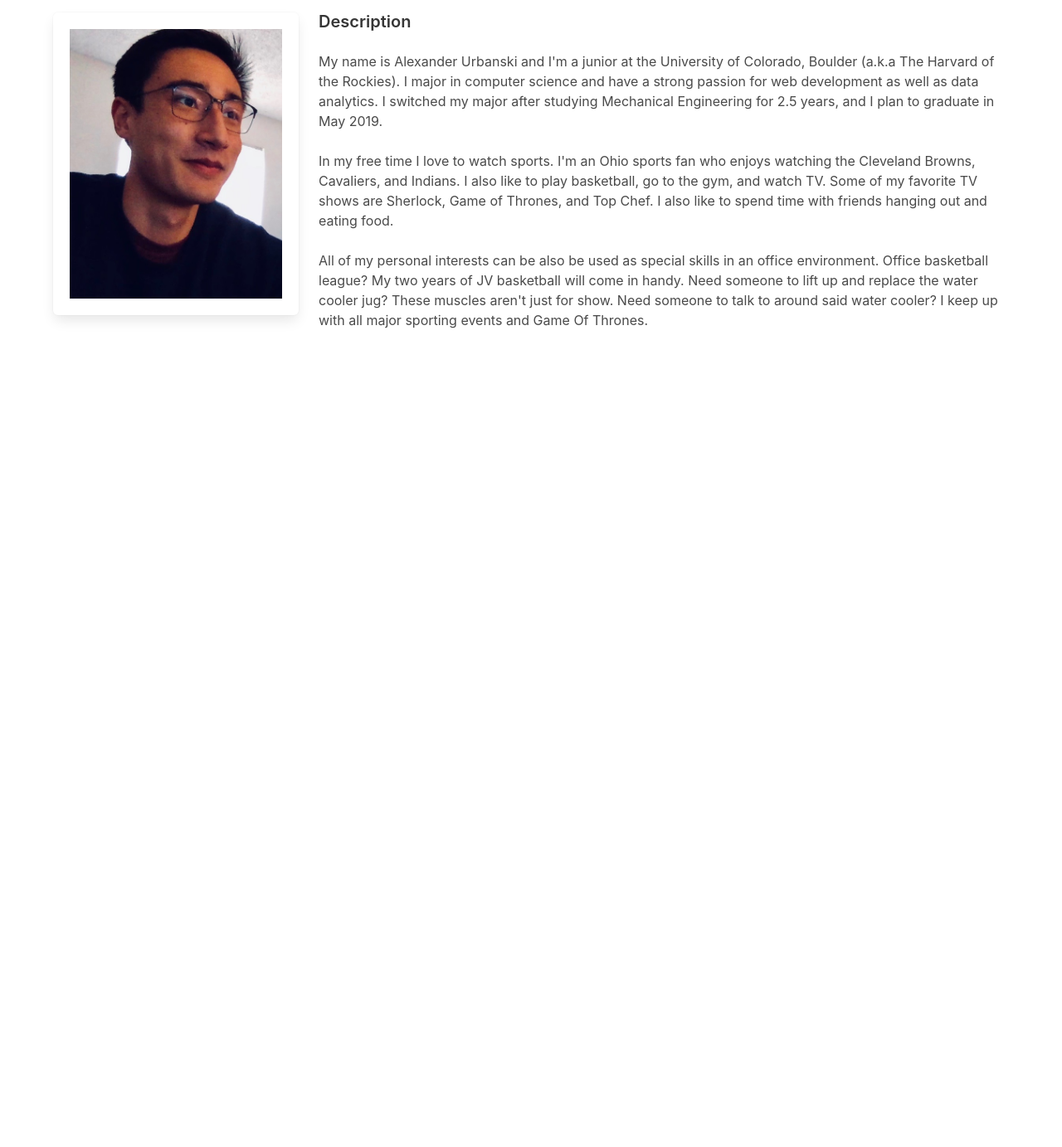
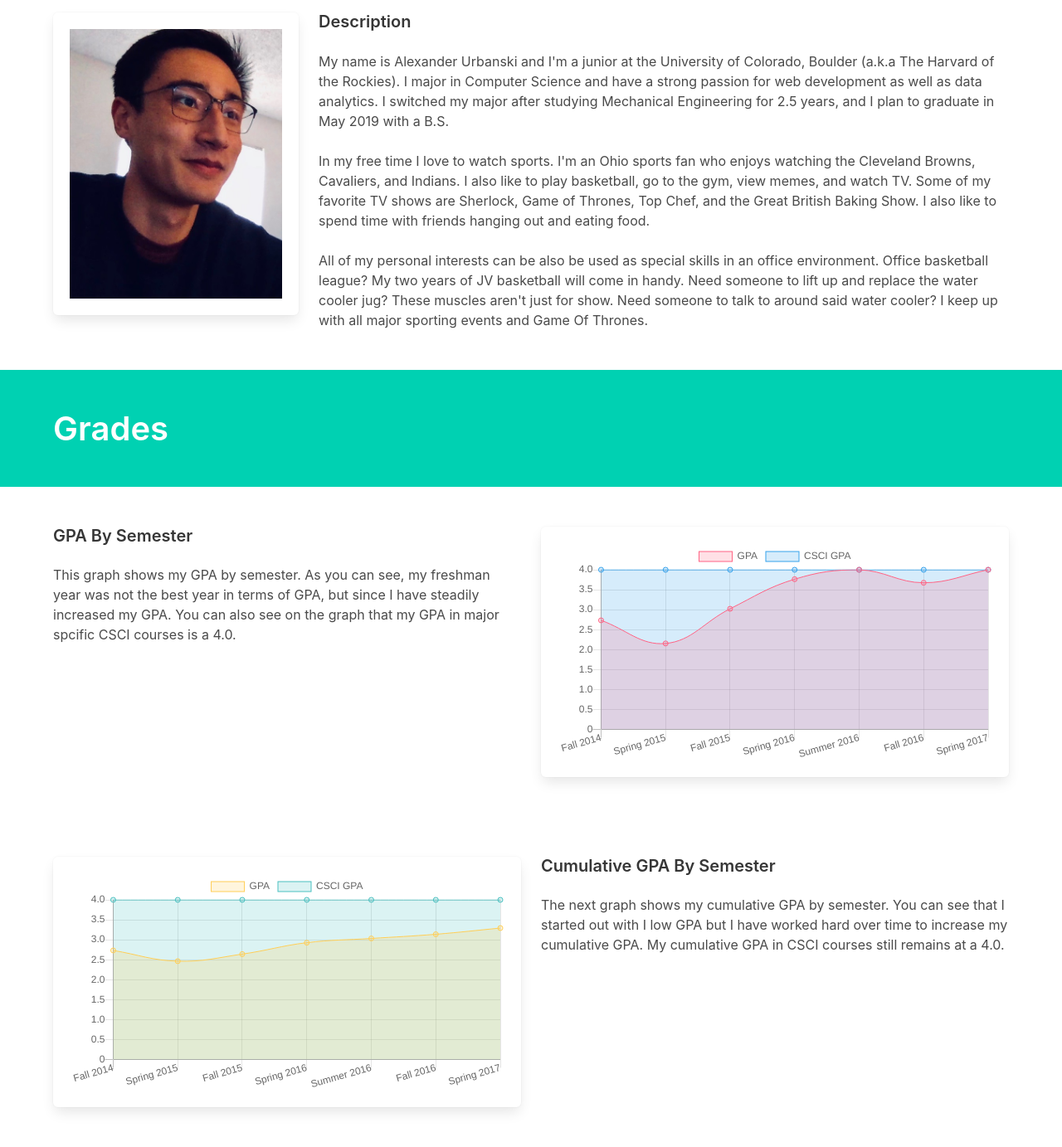
Before and after one commit to aurbanski/MyWebsite, a website: page index.html in a window 1280 px wide. Shown: the part 815-2198 px from the top of the page at 83% size. Before the commit the page ends 1261 px from the top, so only its background shows below. Drawn offline with nearby package versions, Linux system fonts and the light colour scheme.

Commit message:
integrated graph.js and made graphs.

```diff
--- a/index.html
+++ b/index.html
@@ -12,10 +12,10 @@
     <nav class="navbar is-primary" role="navigation" aria-label="main navigation">
       <div class="navbar-brand">
           <!-- navbar items, navbar burger... -->
-          <a class="navbar-item">
+          <a class="navbar-item" href="#aboutme">
             About Me
           </a>
-          <a class="navbar-item">
+          <a class="navbar-item" href="#grades">
             Grades
           </a>
           <a class="navbar-item">
@@ -39,7 +39,7 @@
       </div>
     </div>
   </section>
-  <section class="hero is-primary">
+  <section class="hero is-primary" id="aboutme">
     <div class="hero-body">
       <div class="container">
         <h1 class="title is-2">
@@ -67,17 +67,17 @@
           </h2>
           <p>
             My name is Alexander Urbanski and I'm a junior at the University of
-            Colorado, Boulder (a.k.a The Harvard of the Rockies). I major in computer
-            science and have a strong passion for web development as well as data
+            Colorado, Boulder (a.k.a The Harvard of the Rockies). I major in Computer
+            Science and have a strong passion for web development as well as data
             analytics. I switched my major after studying Mechanical Engineering
-            for 2.5 years, and I plan to graduate in May 2019.
+            for 2.5 years, and I plan to graduate in May 2019 with a B.S.
           </p>
           <br />
           <p>
             In my free time I love to watch sports. I'm an Ohio sports fan who
             enjoys watching the Cleveland Browns, Cavaliers, and Indians. I also
-            like to play basketball, go to the gym, and watch TV. Some of my favorite
-            TV shows are Sherlock, Game of Thrones, and Top Chef. I also like to spend
+            like to play basketball, go to the gym, view memes, and watch TV. Some of my favorite
+            TV shows are Sherlock, Game of Thrones, Top Chef, and the Great British Baking Show. I also like to spend
             time with friends hanging out and eating food.
           </p>
           <br />
@@ -93,5 +93,242 @@
       </div>
     </div>
   </section>
+  <section class="hero is-primary" id="grades">
+    <div class="hero-body">
+      <div class="container">
+        <h1 class="title is-2">
+          Grades
+        </h1>
+      </div>
+    </div>
+  </section>
+  <section class="section">
+    <div class="container">
+      <div class="columns">
+        <div class="column">
+          <h2 class="title is-5">
+            GPA By Semester
+          </h2>
+          <p>
+            This graph shows my GPA by semester.
+            As you can see, my freshman year was not the best year in terms of
+            GPA, but since I have steadily increased my GPA. You can also see on
+            the graph that my GPA in major spcific CSCI courses is a 4.0.
+          </p>
+        </div>
+        <div class="column">
+          <div class="box">
+            <canvas id="gradeChart" width="400" height="200"></canvas>
+          </div>
+        </div>
+      </div>
+    </div>
+  </section>
+  <section class="section">
+    <div class="container">
+      <div class="columns">
+        <div class="column">
+          <div class="box">
+            <canvas id="gradeChart2" width="400" height="200"></canvas>
+          </div>
+        </div>
+        <div class="column">
+          <h2 class="title is-5">
+            Cumulative GPA By Semester
+          </h2>
+          <p>
+            The next graph shows my cumulative GPA by semester.
+            You can see that I started out with I low GPA but I have worked
+            hard over time to increase my cumulative GPA. My cumulative GPA in
+            CSCI courses still remains at a 4.0.
+          </p>
+        </div>
+      </div>
+    </div>
+  </section>
+
+  <script type="text/javascript" src="https://cdnjs.cloudflare.com/ajax/libs/Chart.js/2.7.0/Chart.bundle.js"></script>
+  <script>
+    var ctx = document.getElementById("gradeChart").getContext('2d');
+    var myChart = new Chart(ctx, {
+      type: 'line',
+      data: {
+        labels: ["Fall 2014", "Spring 2015", "Fall 2015", "Spring 2016", "Summer 2016", "Fall 2016", "Spring 2017"],
+        datasets: [{
+          label: 'GPA',
+          data: [
+            {
+              x: 1,
+              y: 2.733
+            },
+            {
+              x: 2,
+              y: 2.154
+            },
+            {
+              x: 3,
+              y: 3.023
+            },
+            {
+              x: 4,
+              y: 3.764
+            },
+            {
+              x: 5,
+              y: 4.000
+            },
+            {
+              x: 6,
+              y: 3.675
+            },
+            {
+              x: 7,
+              y: 4.000
+            }
+          ],
+          backgroundColor: 'rgba(255, 99, 132, 0.2)',
+          borderColor: 'rgba(255,99,132,1)',
+          borderWidth: 1,
+        },
+        {
+          label: 'CSCI GPA',
+          data: [
+            {
+              x: 1,
+              y: 4.000
+            },
+            {
+              x: 2,
+              y: 4.000
+            },
+            {
+              x: 3,
+              y: 4.000
+            },
+            {
+              x: 4,
+              y: 4.000
+            },
+            {
+              x: 5,
+              y: 4.000
+            },
+            {
+              x: 6,
+              y: 4.000
+            },
+            {
+              x: 7,
+              y: 4.000
+            }
+          ],
+          backgroundColor: 'rgba(54, 162, 235, 0.2)',
+          borderColor: 'rgba(54, 162, 235, 1)',
+          borderWidth: 1,
+        }]
+      },
+
+      options: {
+        scales: {
+          yAxes: [{
+            ticks: {
+              beginAtZero:true
+            }
+          }]
+        }
+      }
+    });
+
+
+    var ctx2 = document.getElementById("gradeChart2").getContext('2d');
+    var myChart2 = new Chart(ctx2, {
+      type: 'line',
+      data: {
+        labels: ["Fall 2014", "Spring 2015", "Fall 2015", "Spring 2016", "Summer 2016", "Fall 2016", "Spring 2017"],
+        datasets: [{
+          label: 'GPA',
+          data: [
+            {
+              x: 1,
+              y: 2.733
+            },
+            {
+              x: 2,
+              y: 2.464
+            },
+            {
+              x: 3,
+              y: 2.641
+            },
+            {
+              x: 4,
+              y: 2.927
+            },
+            {
+              x: 5,
+              y: 3.033
+            },
+            {
+              x: 6,
+              y: 3.138
+            },
+            {
+              x: 7,
+              y: 3.293
+            }
+          ],
+          backgroundColor: 'rgba(255, 206, 86, 0.2)',
+          borderColor: 'rgba(255, 206, 86, 1)',
+          borderWidth: 1,
+        },
+        {
+          label: 'CSCI GPA',
+          data: [
+            {
+              x: 1,
+              y: 4.000
+            },
+            {
+              x: 2,
+              y: 4.000
+            },
+            {
+              x: 3,
+              y: 4.000
+            },
+            {
+              x: 4,
+              y: 4.000
+            },
+            {
+              x: 5,
+              y: 4.000
+            },
+            {
+              x: 6,
+              y: 4.000
+            },
+            {
+              x: 7,
+              y: 4.000
+            }
+          ],
+          backgroundColor: 'rgba(75, 192, 192, 0.2)',
+          borderColor: 'rgba(75, 192, 192, 1)',
+          borderWidth: 1,
+        }]
+      },
+
+      options: {
+        scales: {
+          yAxes: [{
+            ticks: {
+              beginAtZero:true
+            }
+          }]
+        }
+      }
+    });
+  </script>
   </body>
 </html>
```
